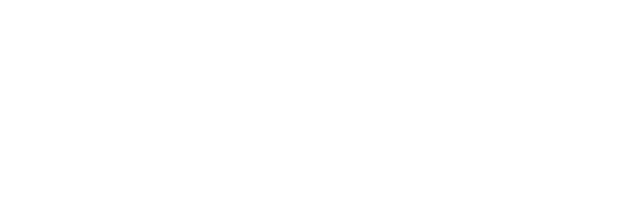
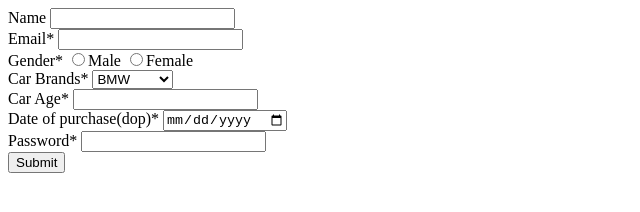
Before and after one commit to acciojob/car-insurance-form-RviRnjan, a website: page main.html in a window 1280 px wide. Shown: the whole page, without its empty margins (0-640 px from the left). Drawn offline with Linux system fonts and the light colour scheme.

Commit message:
created a submission

```diff
--- a/main.html
+++ b/main.html
@@ -7,7 +7,38 @@
 </head>
 
 <body>
-	<!-- the entire body must be written by student -->
+	<form method="post" target="_blank">
+
+		<div><label for = "name">Name</label>
+		<input type="text"required id="name"></div>
+		<div><label for = "email">Email*</label>
+		<input type="text"required id="email"></div>
+		<div>
+			<label for="gender">Gender*</label>
+
+			<input type= "radio" id= "gender" name="gender" required>Male
+			<input type= "radio" id= "gender" name="gender" required>Female
+		</div>
+
+		<div><label for="cars">Car Brands*</label>
+		<select id="cars">
+			<option value="bmw">BMW</option>
+			<option value="audi">Audi</option>
+			<option value="mercedez">Marcedez</option></select></div>
+		<div><label for="car age">Car Age*</label>
+			<input type="number"required min="0" id="car age">
+		</div>
+		<div><label for="dop">Date of purchase(dop)*</label>
+			<input type="date"required id="dop">
+		</div>
+		<div><label for="password">Password*</label>
+			<input type="password"requiredid="password">
+		</div>
+		<div>
+			<button type="submit" value="Submit">Submit
+		</div>
+	</form>
+
     <script type="text/javascript" src="./script.js">
 </script>
 
```
